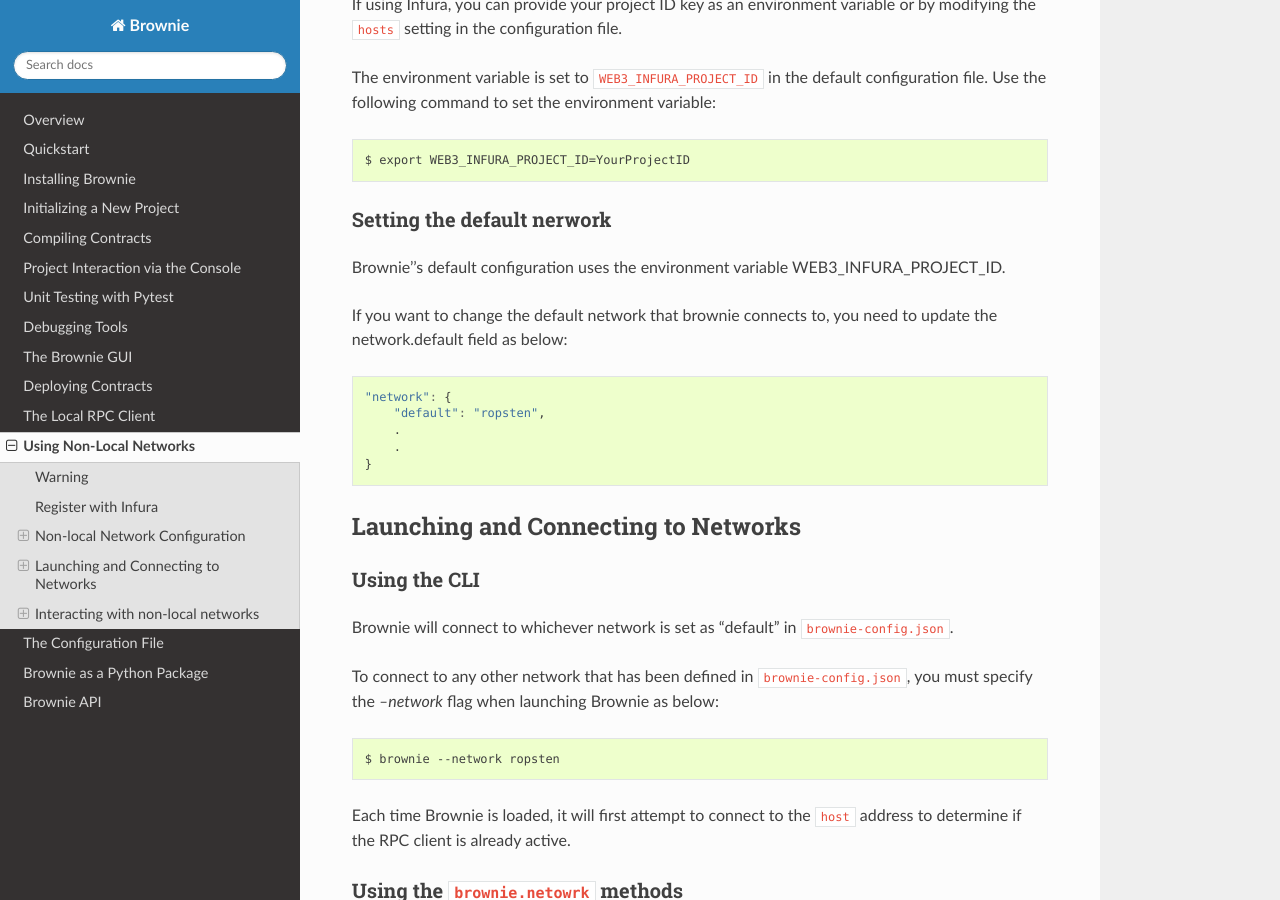
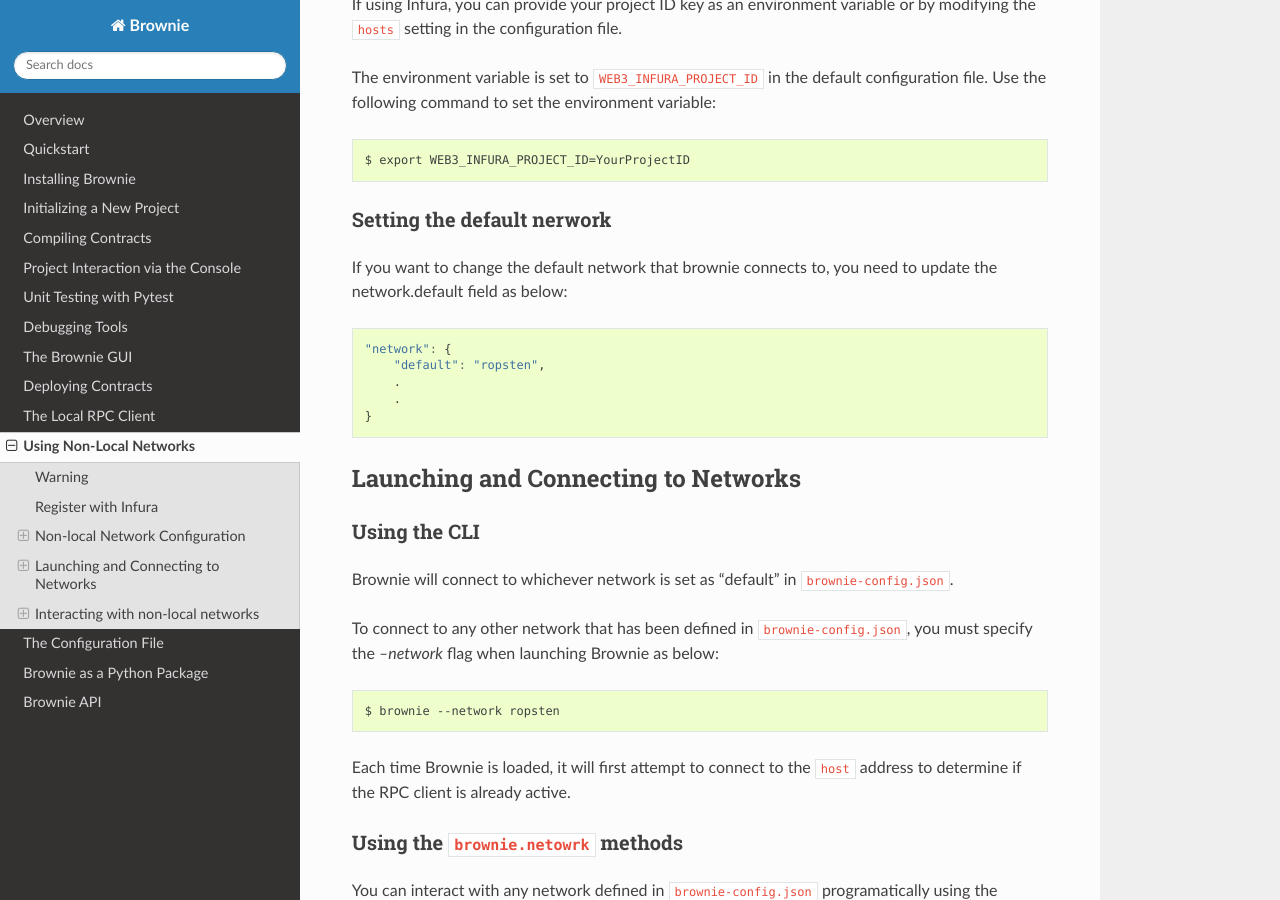
Before and after one commit to eth-brownie/brownie, a Sphinx documentation site: the page built from docs/nonlocal-networks.rst, in a window 1280 px wide and 900 px high, scrolled down 1108 px. Built offline with Sphinx 7.4.7 and the Read the Docs theme 2.0.0, drawn with Linux system fonts in a browser that asks for light colours.

Commit message:
Update docs/nonlocal-networks.rst
Co-Authored-By: Ben Hauser <35276322+iamdefinitelyahuman@users.noreply.github.com>

```diff
--- a/docs/nonlocal-networks.rst
+++ b/docs/nonlocal-networks.rst
@@ -49,7 +49,6 @@
 Setting the default nerwork
 ---------------------------
 
-Brownie''s default configuration uses the environment variable WEB3_INFURA_PROJECT_ID.
 
 If you want to change the default network that brownie connects to, you need to update the network.default field as below:
 
```
